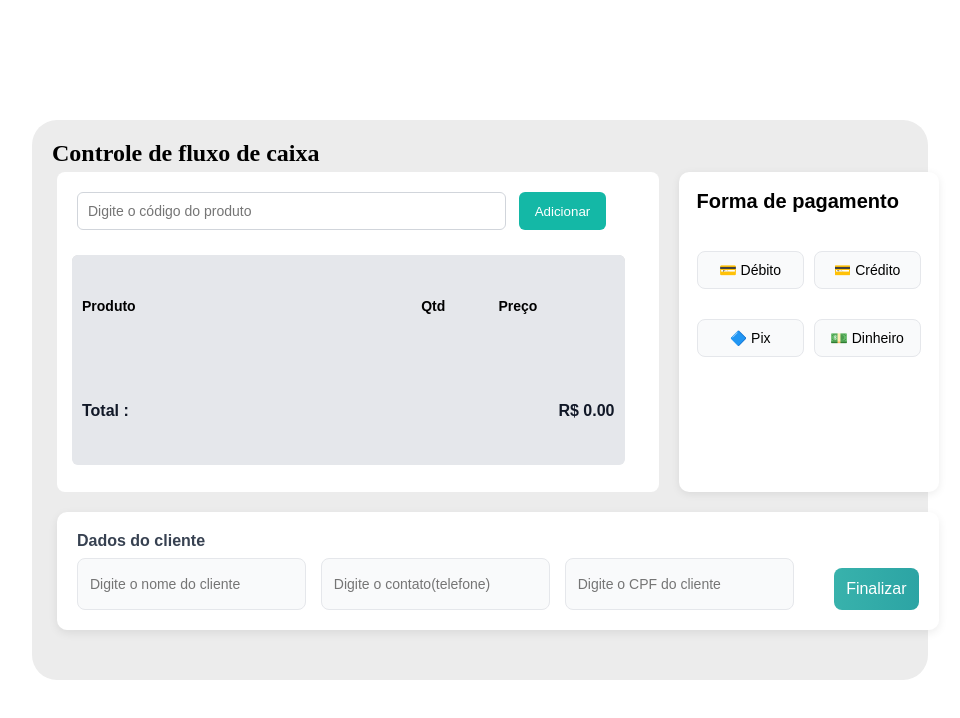
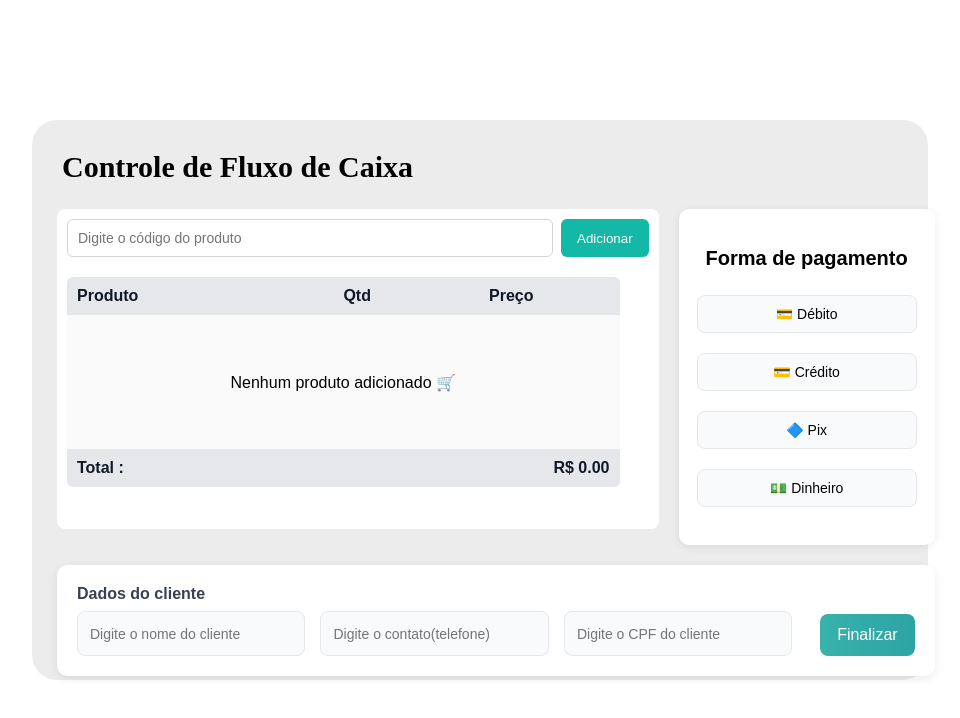
Before and after one commit to Ekonvv/VM-Software---Caixa-de-supermercado, a React (Vite) app: page / in a window 1280 px wide. Shown: the top 718 px of the page, without its empty margins (160-1120 px from the left). Built offline with nearby package versions, Linux system fonts and the light colour scheme.

Commit message:
Melhorias no Css

```diff
--- a/src/components/Clientcard.module.css
+++ b/src/components/Clientcard.module.css
@@ -1,9 +1,9 @@
-.clientCard{
+.clientCard {
   width: 100%;
   background: white;
   padding: 20px;
   border-radius: 10px;
-  box-shadow: 0 3px 10px rgba(0,0,0,0.08);
+  box-shadow: 0 3px 10px rgba(0, 0, 0, 0.08);
   font-family: Arial, Helvetica, sans-serif;
   grid-area: cliente;
 }
@@ -11,10 +11,9 @@
   display: flex;
   flex-direction: row;
   gap: 15px;
-
 }
 
-.clientCard h3{
+.clientCard h3 {
   margin-bottom: 1vh;
   font-size: 16px;
   color: #374151;
@@ -22,7 +21,7 @@
 
 /* inputs */
 
-.clientCard input{
+.clientCard input {
   padding: 10px 12px;
   width: 30%;
   border-radius: 8px;
@@ -32,33 +31,29 @@
   outline: none;
 }
 
-.clientCard input:focus{
+.clientCard input:focus {
   border-color: #14b8a6;
   background: white;
 }
 
 /* botão */
 
-.clientCard button{
-  margin-left: 2vw;
-  margin-top: 10px;
+.clientCard button {
+  margin-left: 1vw;
+  margin-top: 3px;
   padding: 12px;
-
-
   border: none;
   border-radius: 8px;
-
-  background: linear-gradient(90deg,#38b2ac,#2ca4a4);
-
+  background: linear-gradient(90deg, #38b2ac, #2ca4a4);
   color: white;
   font-size: 16px;
   font-weight: 500;
-
   cursor: pointer;
   transition: 0.2s;
+  width: 8vw;
 }
 
-.clientCard button:hover{
+.clientCard button:hover {
   transform: translateY(-1px);
-  box-shadow: 0 4px 10px rgba(0,0,0,0.12);
+  box-shadow: 0 4px 10px rgba(0, 0, 0, 0.12);
 }
--- a/src/components/Listcard.jsx
+++ b/src/components/Listcard.jsx
@@ -1,118 +1,88 @@
-import styles from "./Listcard.module.css"
-import { useState } from "react"
+import styles from "./Listcard.module.css";
+import { useState } from "react";
 
 export function Listcard() {
+  const products = [
+    { code: "001", nome: "Arroz 5kg", price: 24.9 },
+    { code: "002", nome: "Feijão 1kg", price: 19.4 },
+    { code: "003", nome: "Toddy 700g", price: 12.39 },
+  ];
 
-    const products = [
-        { code: "001", nome: "Arroz 5kg", price: 24.90 },
-        { code: "002", nome: "Feijão 1kg", price: 19.40 },
-        { code: "003", nome: "Toddy 700g", price: 12.39 }
-    ]
-
-    const [texto, setTexto] = useState("")
-    const [lista, setLista] = useState([])
+  const [texto, setTexto] = useState("");
+  const [lista, setLista] = useState([]);
 
   function enviar() {
-
-        const produtoExistente = lista.find(p => p.code === texto)
+    const produtoExistente = lista.find((p) => p.code === texto);
 
     if (produtoExistente) {
-
-            setLista(lista.map(p => //o ? e o : serve para fazer um rapido if/else
-                p.code === texto ? { ...p, qtd: p.qtd + 1 } : p // os tres pontos server para copia todas as propriedades do array
-            ))
-
+      setLista(
+        lista.map(
+          (p) => (p.code === texto ? { ...p, qtd: p.qtd + 1 } : p), //o ? e o : serve para fazer um rapido if/else
+        ),
+      );
     } else {
-
-            setLista([...lista, { code: texto, qtd: 1 }]) //adicionar produto caso não exista
-            // copia todas as propriedades do item com o código == texto
+      setLista([...lista, { code: texto, qtd: 1 }]); //adicionar produto caso não exista
+      // os tres pontos server para copia todas as propriedades do array
     }
 
-        setTexto("")
+    setTexto("");
   }
 
   function aumentar(code) {
-
-        setLista(lista.map(p =>
-            p.code === code ? { ...p, qtd: p.qtd + 1 } : p
-        ))
-
+    setLista(
+      lista.map((p) => (p.code === code ? { ...p, qtd: p.qtd + 1 } : p)),
+    );
   }
 
   function diminuir(code) {
-
     setLista(
-            lista.map(p =>
-                    p.code === code
-                        ? { ...p, qtd: p.qtd - 1 }
-                        : p
-                )
-                .filter(p => p.qtd > 0)
-        )
-
+      lista.map((p) =>
+        p.code === code && p.qtd > 1 ? { ...p, qtd: p.qtd - 1 } : p,
+      ),
+    );
   }
 
   function remover(code) {
-
-        setLista(lista.filter(p => p.code !== code)) // aqui para remover um item da lista, criei outra lista inteira, mas sem o item indesejado
-
+    setLista(lista.filter((p) => p.code !== code)); // aqui para remover um item da lista, criei outra lista inteira, mas sem o item desejado
   }
 
   function Storage({ item }) {
+    const produto = products.find((p) => p.code === item.code);
 
-        const produto = products.find(p => p.code === item.code)
-
-        if (!produto) return null
+    if (!produto) return null;
 
     return (
-
       <tr className={styles.Item}>
-
         <td>{produto.nome}</td>
 
         <td>
-
           <button onClick={() => diminuir(item.code)}>−</button>
 
           {item.qtd}
 
           <button onClick={() => aumentar(item.code)}>+</button>
-
         </td>
 
-                <td>
-                    R${(produto.price * item.qtd).toFixed(2)}
-                </td>
+        <td>R$ {produto.price.toFixed(2)}</td>
 
         <td>
-
-                    <button onClick={() => remover(item.code)}>
-                        🗑
-                    </button>
-
+          <button onClick={() => remover(item.code)}>🗑</button>
         </td>
-
       </tr>
-
-        )
+    );
   }
 
   const total = lista.reduce((acc, item) => {
+    const produto = products.find((p) => p.code === item.code);
 
-        const produto = products.find(p => p.code === item.code)
+    if (!produto) return acc;
 
-        if (!produto) return acc
-
-        return acc + produto.price * item.qtd
-
-    }, 0)
+    return acc + produto.price * item.qtd;
+  }, 0);
 
   return (
-
     <div className={styles.Listcard}>
-
       <div className={styles.top}>
-
         <input
           type="text"
           value={texto}
@@ -120,32 +90,38 @@ export function Listcard() {
           placeholder="Digite o código do produto"
         />
 
-                <button onClick={enviar}>
-                    Adicionar
-                </button>
-
+        <button onClick={enviar}>Adicionar</button>
       </div>
 
       <table>
-
+        <thead>
           <tr>
             <th>Produto</th>
             <th>Qtd</th>
             <th>Preço</th>
             <th></th>
           </tr>
+        </thead>
 
-                {lista.map((item) => (
-                    <Storage key={item.code} item={item} />
-                ))}
+        <tbody>
+          {lista.length === 0 ? (
+            <tr>
+              <td colSpan="4" className={styles.empty}>
+                Nenhum produto adicionado 🛒
+              </td>
+            </tr>
+          ) : (
+            lista.map((item) => <Storage key={item.code} item={item} />)
+          )}
+        </tbody>
 
+        <tfoot>
           <tr>
-                    <th colSpan={2}>Total :</th>
-                    <th colSpan={2}>R$ {total.toFixed(2)}</th>
+            <th colSpan={3}>Total :</th>
+            <th>R$ {total.toFixed(2)}</th>
           </tr>
-
+        </tfoot>
       </table>
-
     </div>
-    )
+  );
 }
--- a/src/components/Listcard.module.css
+++ b/src/components/Listcard.module.css
@@ -1,4 +1,5 @@
- .Listcard { /* fundo */
+.Listcard {
+  /* fundo */
   width: 47vw;
   height: 40vh;
   background: #ffffff;
@@ -8,7 +9,8 @@
   grid-area: lista;
 }
 
-.Listcard table { /* Tabela */
+.Listcard table {
+  /* Tabela */
   width: 95%;
   height: 70%;
   margin-top: 20px;
@@ -16,16 +18,16 @@
   background: white;
   border-radius: 6px;
   overflow: hidden;
-
 }
 
-.top{ /* Input e button */
+.top {
+  /* Input e button */
   display: flex;
   flex-direction: row;
 }
 
 .Listcard input {
-  width: 75%;
+  width: 84%;
   padding: 10px;
   border: 1px solid #d1d5db;
   border-radius: 6px;
@@ -49,7 +51,8 @@
   background: #0f9e8d;
 }
 
-.Listcard th { /* Table Header(todos) */
+.Listcard th {
+  /* Table Header(todos) */
   background: #e5e7eb;
   padding: 10px;
   text-align: left;
@@ -57,55 +60,77 @@
   color: #000000;
 }
 
-.Listcard th:first-of-type { /* Table Header(primeiro) */
+.Listcard th:first-of-type {
+  /* Table Header(primeiro) */
   width: 30vh;
 }
 
-.Listcard th:nth-of-type(2) { /* Table Header(segundo) */
+.Listcard th:nth-of-type(2) {
+  /* Table Header(segundo) */
   text-align: center;
 }
 
-.Item td { /* Table Itens(todos) */
+.Listcard th:nth-of-type(3) {
+  text-align: right;
+}
+
+.Listcard th:last-child {
+  text-align: center;
+  width: 40px;
+}
+
+.Item td {
+  /* Table Itens(todos) */
   padding-left: 10px;
 }
 
-.Item td:first { /* Table Itens(primeiros) */
+.Item td:first-child {
+  /* Table Itens(primeiros) */
   text-align: left;
 }
 
-.Item td:nth-of-type(2){ /* Table Itens(segundos) */
-  border-left: 1px solid #787879;
+.Item td:nth-of-type(2) {
+  /* Table Itens(segundos) */
   text-align: center;
 }
 
-.Item td:last-of-type { /* Table Itens(Terceiros) */
+.Item td:nth-of-type(3) {
+  /* Table Itens(Terceiros) */
   text-align: right;
 }
 
-.Listcard tr:first-of-type th ~ th { /* Primeiro Table Header(Qtd, preço) */
-  width: 20%;
-}
-.Listcard tr:first-of-type th:last-child { /* Table Header(lixeira) */
-  width: 10px;
+.Item td:last-child {
+  /* Primeiro Table Header(Qtd, preço) */
+  text-align: center;
 }
 
-.Listcard tr:nth-last-of-type(even) {
+.Item td:nth-of-type(2) button:first-child {
+  /* Table Header(lixeira) */
+  margin-right: 10px;
+}
+
+.Listcard tr:nth-child(even) {
+  /* CSS para deixar efeito zebra */
   background-color: #dddddd;
-}                                     /* CSS para deixar efeito zebra */
-.Listcard tr:nth-last-of-type(odd) {
+}
+
+.Listcard tr:nth-child(odd) {
   background-color: #fafafa;
 }
 
-.Listcard tr:last-child th {  /* Último table header */
+.Listcard tr:last-child th {
+  /* Último table header */
   font-weight: bold;
   font-size: 16px;
   color: #111827;
 }
 
-.Listcard tr:last-child th:last-child { /* Preço total */
+.Listcard tr:last-child th:last-child {
+  /* Preço total */
   text-align: right;
+  white-space: nowrap;
 }
 
-.Listcard * {
-  margin: 5px;
+.empty {
+  text-align: center;
 }
--- a/src/components/Maincard.jsx
+++ b/src/components/Maincard.jsx
@@ -1,13 +1,13 @@
-import {Cardset} from "./Cardset";
-import styles from "./Maincard.module.css"
+import { Cardset } from "./Cardset";
+import styles from "./Maincard.module.css";
 
 // esse components é a caixa cinza escuro
 // para servir de fundo
 export function Maincard() {
   return (
     <div className={styles.Maincard}>
-            <h2> Controle de fluxo de caixa</h2>
+      <h1> Controle de Fluxo de Caixa</h1>
       <Cardset />
     </div>
-    )
+  );
 }
--- a/src/components/Maincard.module.css
+++ b/src/components/Maincard.module.css
@@ -6,6 +6,13 @@
   position: fixed;
   left: 50%;
   top: 50%;
-  transform: translate(-50%,-50%);
+  transform: translate(-50%, -50%);
   padding: 20px;
 }
+
+.Maincard h1 {
+  font-size: 30px;
+  margin-left: 10px;
+  margin-bottom: 20px;
+  margin-top: 10px;
+}
--- a/src/components/Pagamento.module.css
+++ b/src/components/Pagamento.module.css
@@ -1,29 +1,30 @@
-.Pagamento{
-  width: 260px;
+.Pagamento {
+  width: 20vw;
   background: white;
   padding: 18px;
   border-radius: 10px;
-  box-shadow: 0 2px 8px rgba(0,0,0,0.08);
+  box-shadow: 0 2px 8px rgba(0, 0, 0, 0.08);
   font-family: Arial, Helvetica, sans-serif;
 }
 
-.Pagamento h2{
-  margin-bottom: 3vw;
+.Pagamento h2 {
+  margin-top: 20px;
+  margin-bottom: 25px;
   font-size: 20px;
   color: #000000;
+  text-align: center;
 }
 
 /* grid dos botões */
 
-.buttons{
-  display: grid;
-  grid-template-columns: 1fr 1fr;
-  gap: 10px;
+.buttons {
+  display: flex;
+  flex-direction: column;
 }
 
 /* botões */
 
-.buttons button{
+.buttons button {
   padding: 10px;
   border-radius: 8px;
   border: 1px solid #e5e7eb;
@@ -36,13 +37,13 @@
 
 /* hover */
 
-.buttons button:hover{
+.buttons button:hover {
   background: #f3f4f6;
 }
 
 /* botão ativo */
 
-.buttons .active{
+.buttons .active {
   background: #14b8a6;
   color: white;
   border: none;
```
Also changed, not shown: src/components/Cardset.jsx (+9 -9 lines), 1 other file (tests, documents, lock files or other folders). Lines whose indentation alone changed are shown as unchanged.
